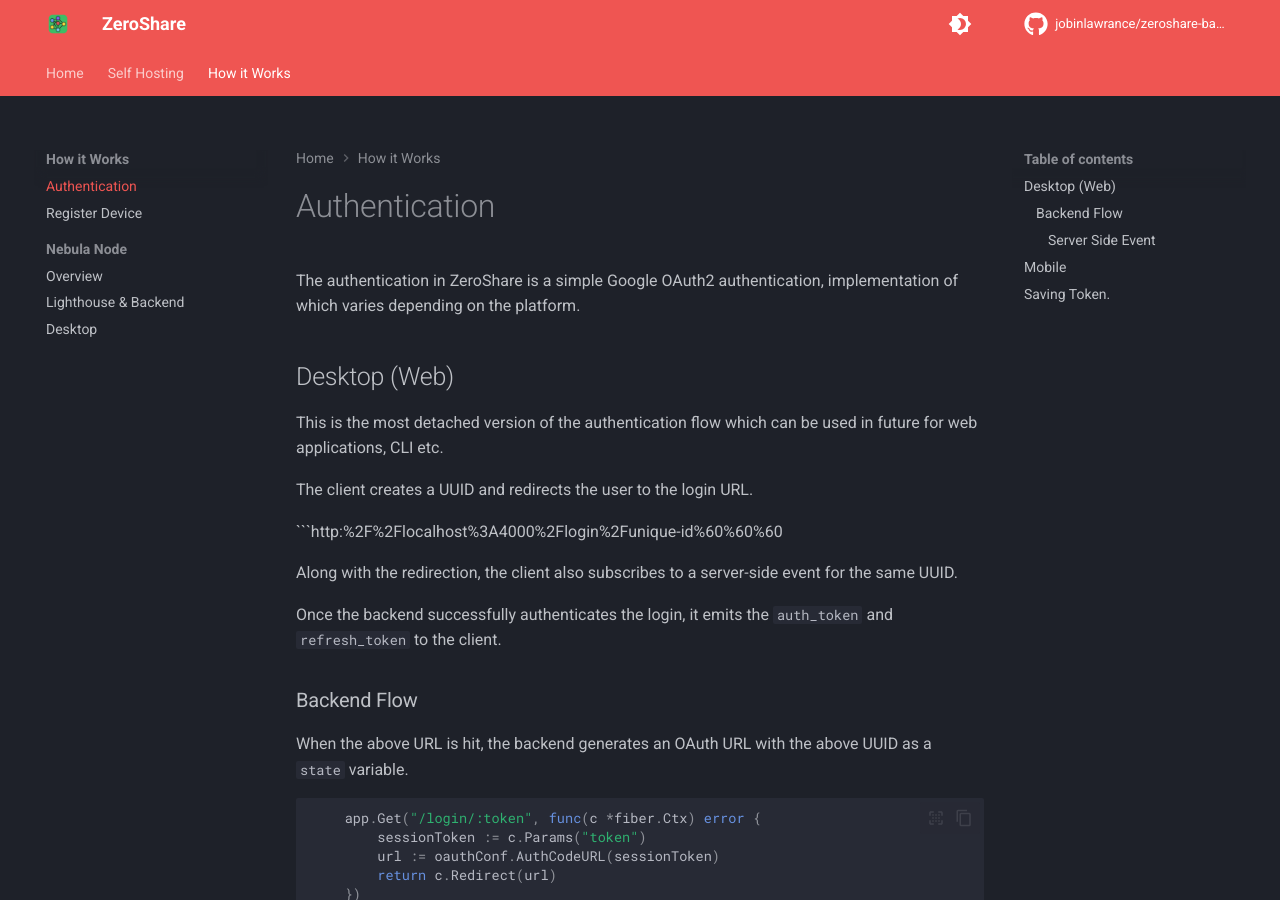
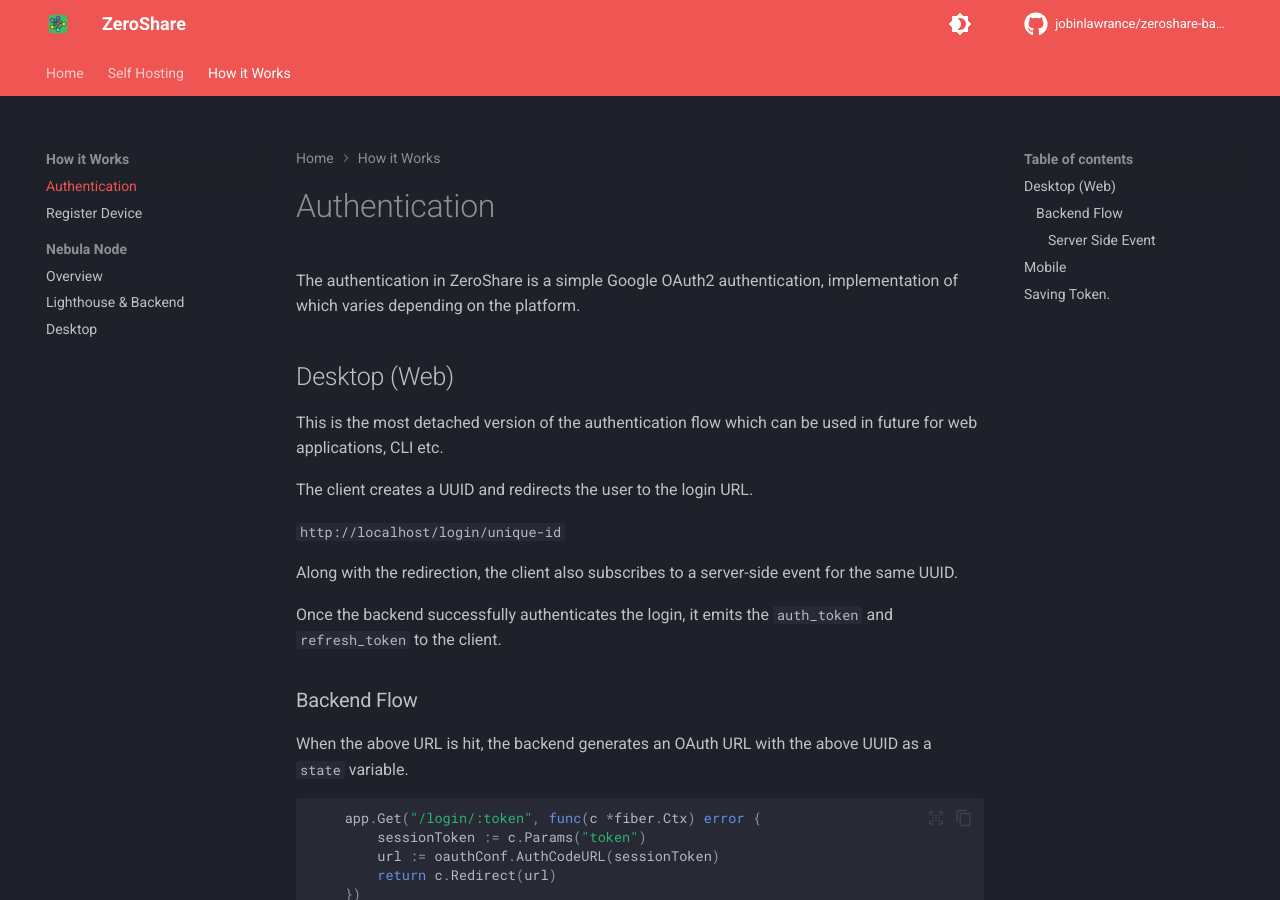
Before and after one commit to jobinlawrance/zeroshare, an MkDocs documentation site: the page built from docs/Working/authentication.md, in a window 1280 px wide and 900 px high. Built offline with MkDocs 1.6.1 and Material for MkDocs 9.7.7, drawn with Linux system fonts in a browser that asks for light colours; comment, search, counter and statistics services are not loaded.

Commit message:
fix typo

````diff
--- a/docs/Working/authentication.md
+++ b/docs/Working/authentication.md
@@ -6,7 +6,7 @@ This is the most detached version of the authentication flow which can be used i
 
 The client creates a UUID and redirects the user to the login URL.
 
-```http:%2F%2Flocalhost%3A4000%2Flogin%2Funique-id%60%60%60
+`http://localhost/login/unique-id`
 
 Along with the redirection, the client also subscribes to a server-side event for the same UUID.
 
````
